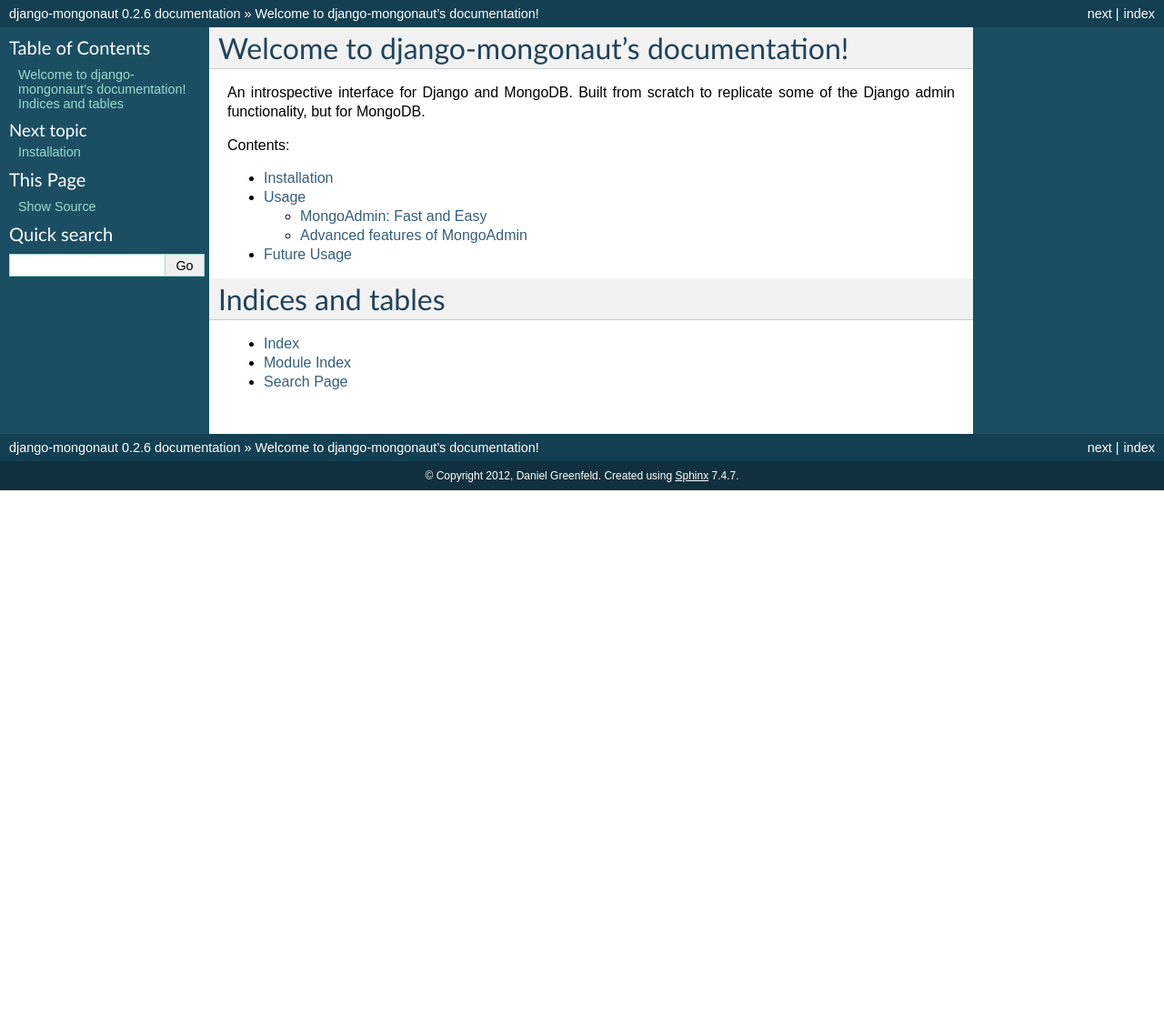
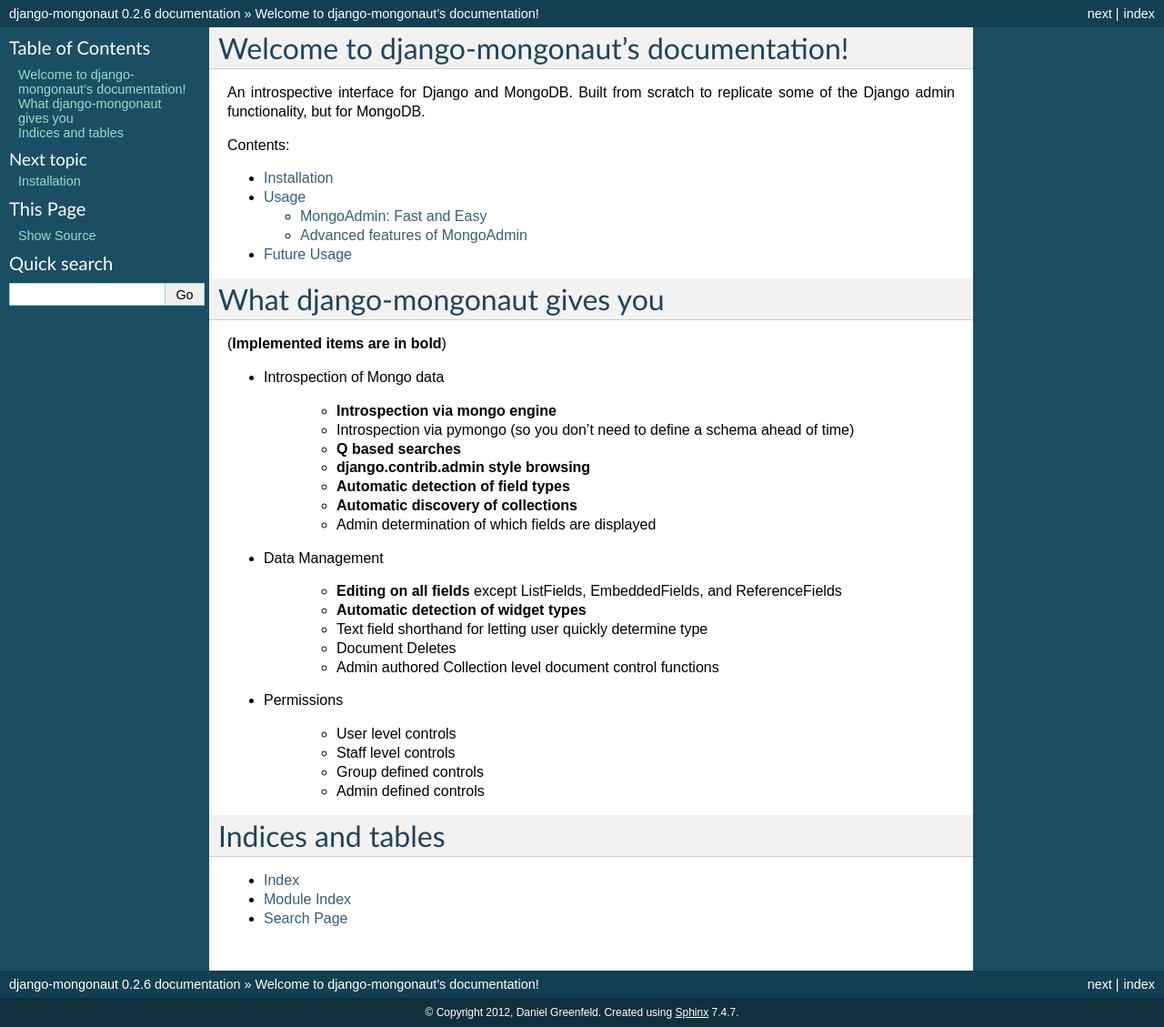
Before and after one commit to jazzband/django-mongonaut, a Sphinx documentation site: the page built from docs/index.rst, in a window 1280 px wide. Shown: the whole page at 91% size. Built offline with Sphinx 7.4.7, drawn with Linux system fonts in a browser that asks for light colours; before the commit the page ends 900 px from its top, so only the background shows below that.

Commit message:
Adding the planned features

```diff
--- a/docs/index.rst
+++ b/docs/index.rst
@@ -17,6 +17,37 @@
    usage
    future_usage
 
+What django-mongonaut gives you
+================================
+
+(**Implemented items are in bold**)
+
+* Introspection of Mongo data
+
+    * **Introspection via mongo engine**
+    * Introspection via pymongo (so you don't need to define a schema ahead of time)
+    * **Q based searches**
+    * **django.contrib.admin style browsing**
+    * **Automatic detection of field types**
+    * **Automatic discovery of collections**
+    * Admin determination of which fields are displayed
+
+* Data Management
+
+    * **Editing on all fields** except ListFields, EmbeddedFields, and ReferenceFields
+    * **Automatic detection of widget types**
+    * Text field shorthand for letting user quickly determine type
+    * Document Deletes
+    * Admin authored Collection level document control functions
+
+* Permissions
+
+    * User level controls
+    * Staff level controls
+    * Group defined controls
+    * Admin defined controls
+
+
 Indices and tables
 ==================
 
```
